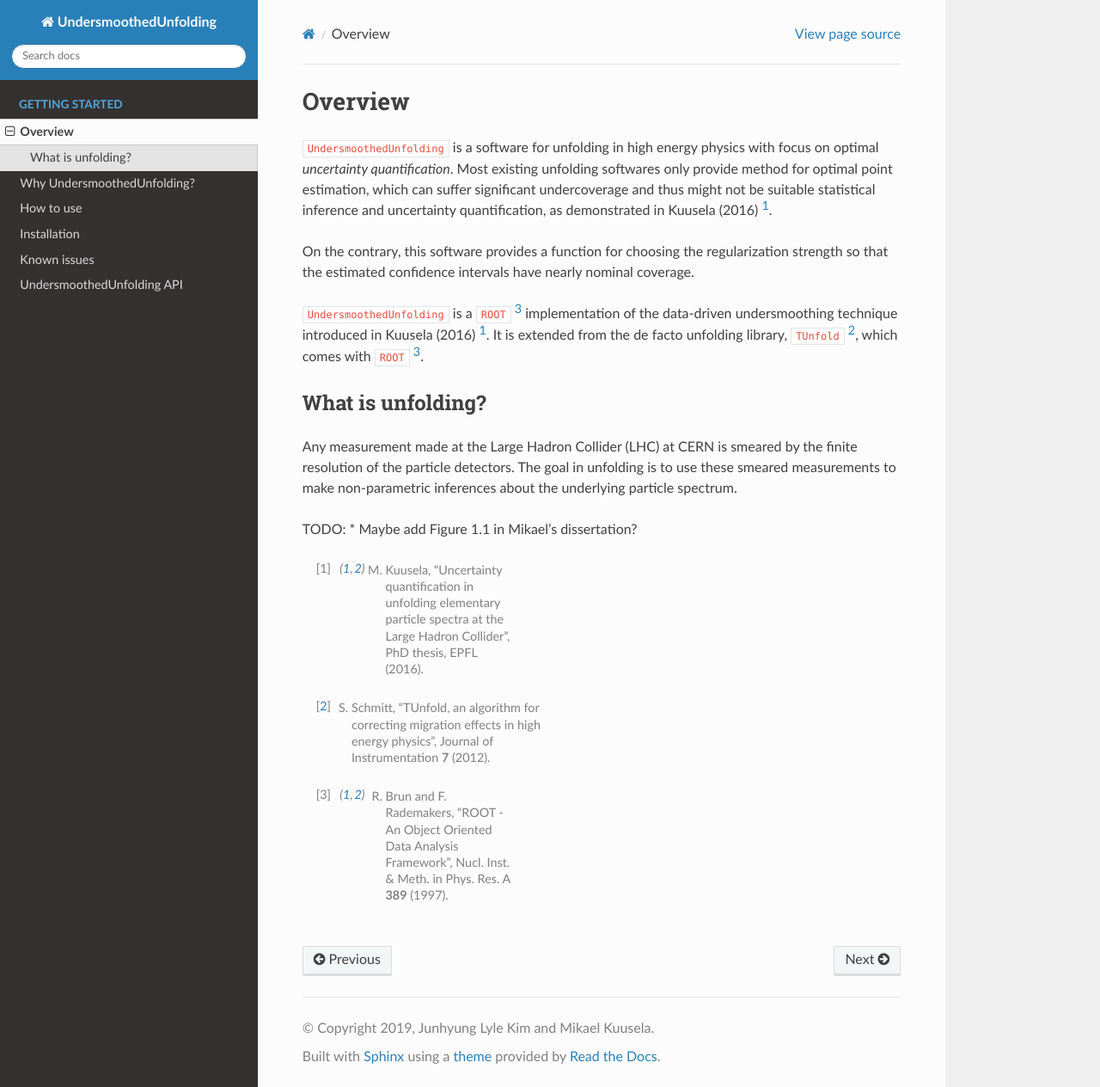
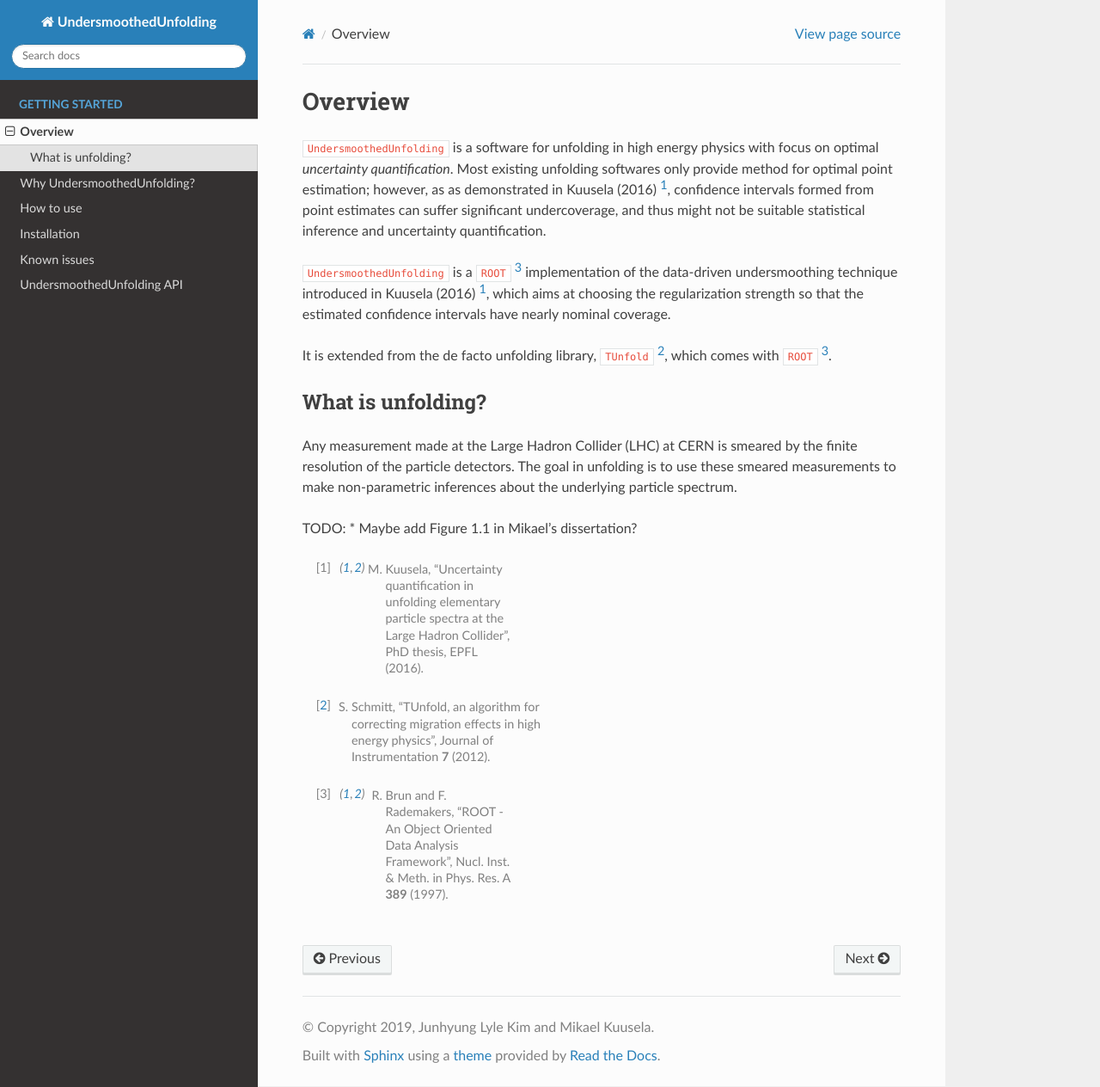
Before and after one commit to jlylekim/UndersmoothedUnfolding, a Sphinx documentation site: the page built from docs/source/overview.rst, in a window 1280 px wide and 1264 px high. Shown: the whole window at 86% size. Built offline with Sphinx 7.4.7 and the Read the Docs theme 2.0.0, drawn with Linux system fonts in a browser that asks for light colours.

```diff
--- a/docs/source/index.rst
+++ b/docs/source/index.rst
@@ -8,6 +8,9 @@
 
 UndersmoothedUnfolding
 ==================================================
+UndersmoothedUnfolding provides `ROOT <https://root.cern.ch/>` implementation
+of unfolding software which aims at optimal *uncertainty quantification*.
+
 
 .. toctree::
    :maxdepth: 2
--- a/docs/source/overview.rst
+++ b/docs/source/overview.rst
@@ -4,19 +4,17 @@ Overview
 
 ``UndersmoothedUnfolding`` is a software for unfolding in high energy physics with focus on
 optimal *uncertainty quantification*. Most existing unfolding softwares only provide
-method for optimal point estimation, which can suffer significant undercoverage and
-thus might not be suitable statistical inference and uncertainty quantification,
-as demonstrated in Kuusela (2016) [1]_.
+method for optimal point estimation; however, as as demonstrated in Kuusela (2016) [1]_,
+confidence intervals formed from point estimates can suffer significant undercoverage,
+and thus might not be suitable statistical inference and uncertainty quantification.
 
-On the contrary, this software provides a function for choosing the
-regularization strength so that the estimated confidence intervals have
+``UndersmoothedUnfolding`` is a ``ROOT`` [3]_ implementation of the data-driven
+undersmoothing technique introduced in Kuusela (2016) [1]_, which aims at
+choosing the regularization strength so that the estimated confidence intervals have
 nearly nominal coverage.
 
-``UndersmoothedUnfolding`` is a ``ROOT`` [3]_ implementation of the data-driven
-undersmoothing technique introduced in Kuusela (2016) [1]_.
 It is extended from the de facto unfolding library, ``TUnfold`` [2]_,
 which comes with ``ROOT`` [3]_.
-
 
 ------------------
 What is unfolding?
@@ -34,6 +32,7 @@ TODO:
 
 
 
+
 .. [1] M. Kuusela, “Uncertainty quantification in unfolding elementary particle spectra at the Large Hadron Collider”, PhD thesis, EPFL (2016).
 .. [2] S. Schmitt, “TUnfold, an algorithm for correcting migration effects in high energy physics”, Journal of Instrumentation **7** (2012).
 .. [3] R. Brun and F. Rademakers, “ROOT - An Object Oriented Data Analysis Framework”, Nucl. Inst. & Meth. in Phys. Res. A **389** (1997).
```
Also changed, not shown: docs/source/why.rst (+6 -2 lines), 2 other files.
